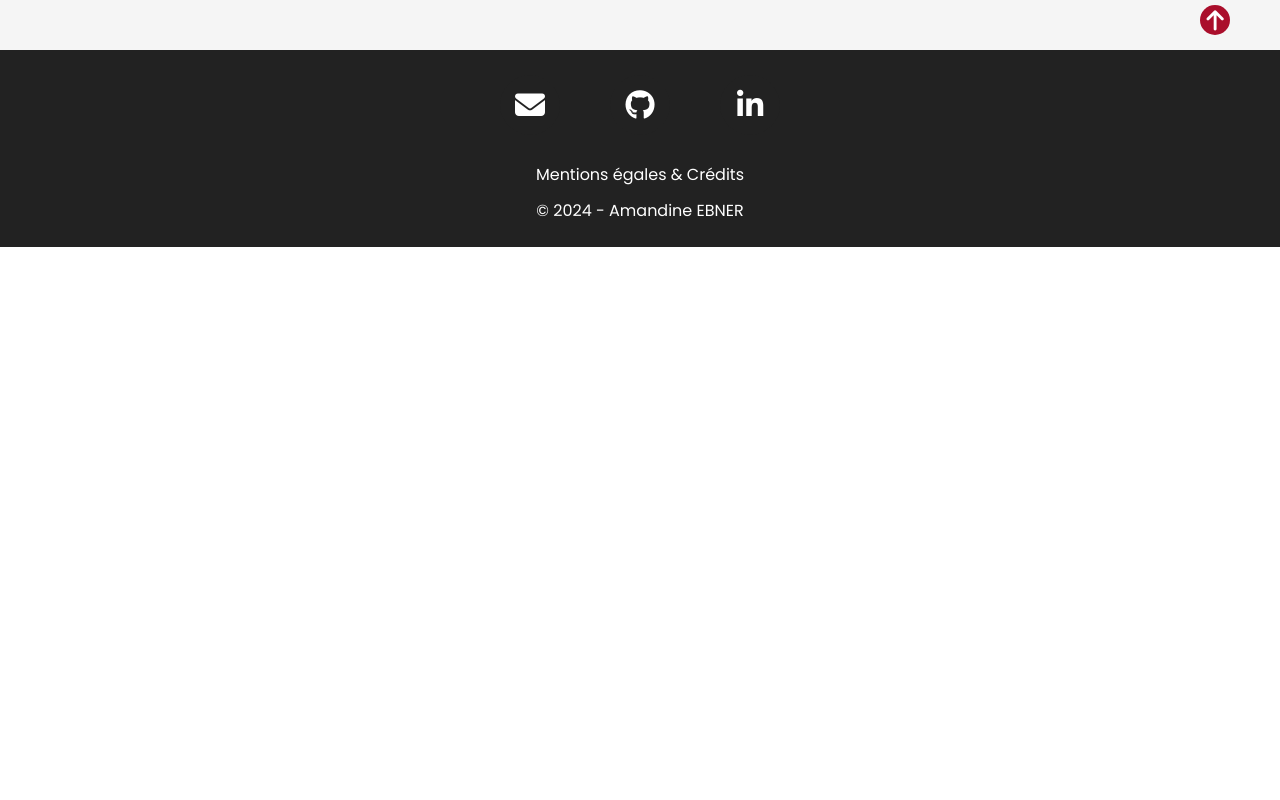
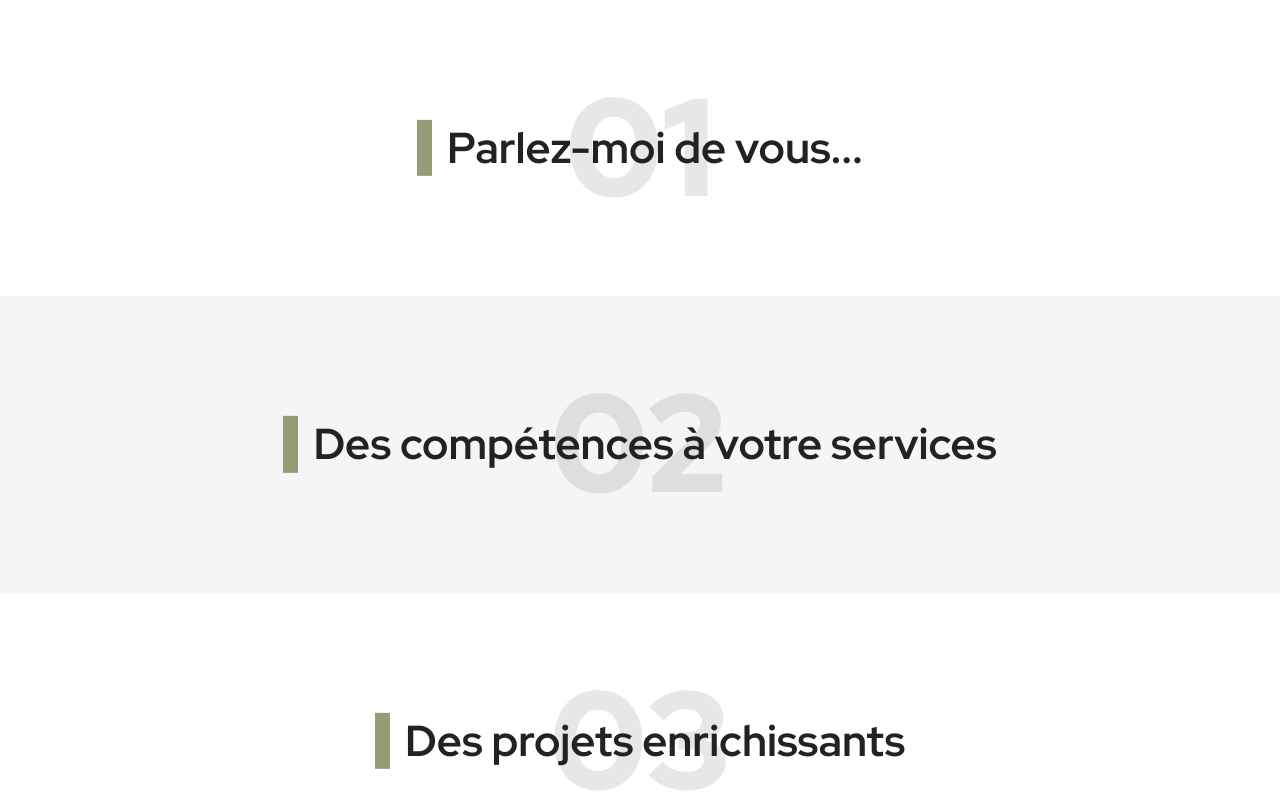
Before and after one commit to Amalynn/oc-iw-p12-portfolio, a React (Vite) app: page / in a window 1280 px wide. Shown: the top 800 px of the page. Built offline with nearby package versions, Linux system fonts and the light colour scheme.

Commit message:
TitleSection component created. Container layout updated.

```diff
--- a/src/assets/styles/styles.css
+++ b/src/assets/styles/styles.css
@@ -55,22 +55,31 @@ a {
 .main-container {
   width: 100%;
   max-width: 1440px;
-  padding: 0 20px;
+  padding: 50px 20px;
 }
 @media only screen and (min-width: 768px) {
   .main-container {
-    padding: 0 50px;
+    padding: 80px 50px;
   }
 }
 @media only screen and (min-width: 1400px) {
   .main-container {
-    padding: 0 110px;
+    padding: 112px 110px;
   }
 }
 
 .container-flex-end {
   display: flex;
   justify-content: flex-end;
+}
+
+.section-bg--gray {
+  background-color: #f5f5f5;
+}
+
+.container-flex--center {
+  display: flex;
+  justify-content: center;
 }
 
 .socialmedia {
@@ -151,6 +160,60 @@ a {
   background-color: #de95a2;
 }
 
+.title-section {
+  position: relative;
+  width: fit-content;
+  height: fit-content;
+  margin: 40px auto;
+  z-index: 2;
+}
+.title-section-h2 {
+  font-size: clamp(1rem, 0.3578rem + 2.936vw, 3rem);
+  font-weight: 700;
+  position: relative;
+  padding-left: 20px;
+  width: fit-content;
+}
+@media only screen and (min-width: 1200px) {
+  .title-section-h2 {
+    padding-left: 30px;
+  }
+}
+.title-section-h2::before {
+  content: "";
+  position: absolute;
+  left: 0;
+  top: 50%;
+  transform: translateY(-50%);
+  border-left: 10px solid #969d76;
+  height: 100%;
+}
+@media only screen and (min-width: 1200px) {
+  .title-section-h2::before {
+    border-left: 15px solid #969d76;
+  }
+}
+.title-section > .title-section-number {
+  font-weight: 900;
+  font-size: clamp(4.6875rem, 3.1823rem + 6.881vw, 9.375rem);
+  opacity: 0.1;
+  position: absolute;
+  top: 0;
+  left: 50%;
+  transform: translate(-50%, -40%);
+  z-index: -1;
+}
+@media only screen and (min-width: 768px) {
+  .title-section > .title-section-number {
+    transform: translate(-50%, -37%);
+  }
+}
+@media only screen and (min-width: 1200px) {
+  .title-section > .title-section-number {
+    transform: translate(-50%, -35%);
+  }
+}
+
 .footer {
   display: flex;
   flex-direction: column;
--- /dev/null
+++ b/src/components/TitleSection.jsx
@@ -0,0 +1,15 @@
+import PropTypes from 'prop-types';
+
+export default function TitleSection({title, number}) {
+    return (
+        <div className="title-section">
+            <h2 className="title-section-h2">{title}</h2>
+            <span className="title-section-number">{number}</span>
+        </div>
+    )
+}
+
+TitleSection.propTypes = {
+    title: PropTypes.string.isRequired,
+    number: PropTypes.string.isRequired
+}
--- a/src/pages/Home.jsx
+++ b/src/pages/Home.jsx
@@ -1,13 +1,46 @@
 import ScrollToTop from "../components/ScrollToTop.jsx";
+import TitleSection from "../components/TitleSection.jsx";
+
 
 export default function Home() {
     return ( <>
             <main>
+                <section id="apropos" className="container-flex--center" >
+                    <div className="main-container">
+                        <TitleSection
+                            title="Parlez-moi de vous..."
+                            number="01"
+                        />
+                    </div>
+                </section>
+                <section id="skills" className="section-bg--gray container-flex--center">
+                    <div className="main-container">
+                        <TitleSection
+                            title="Des compétences à votre services"
+                            number="02"
+                        />
+                    </div>
+                </section>
+                <section id="projects" className="container-flex--center">
+                    <div className="main-container">
+                        <TitleSection
+                            title="Des projets enrichissants"
+                            number="03"
+                        />
+                    </div>
+                </section>
+                <section id="contact" className="section-bg--gray container-flex--center">
+                    <div className="main-container">
+                        <TitleSection
+                            title="Restons en contact"
+                            number="04"
+                        />
+                    </div>
+                </section>
                 <section className="scroll-to-top-section">
-                    <div className="main-container container-flex-end">
+                    <div className="container-flex-end">
                         <ScrollToTop />
                     </div>
-
                 </section>
 
             </main>
--- a/src/scss/base/_helpers.scss
+++ b/src/scss/base/_helpers.scss
@@ -4,14 +4,14 @@
 .main-container {
     width: 100%;
     max-width: 1440px;
-    padding: 0 20px;
+    padding: 50px 20px;
 
         @include m.media-breakpoints-up(md) {
-            padding: 0 50px;
+            padding: 80px 50px;
         }
 
         @include m.media-breakpoints-up(xxl) {
-            padding: 0 110px;
+            padding: 112px 110px;
         }
 }
 
@@ -19,3 +19,12 @@
     display: flex;
     justify-content: flex-end;
 }
+
+.section-bg--gray {
+    background-color: var.$section-bg-color;
+}
+
+.container-flex--center {
+    display: flex;
+    justify-content: center;
+}
--- /dev/null
+++ b/src/scss/components/_titleSection.scss
@@ -0,0 +1,56 @@
+@use "../utils/variables" as var;
+@use "../utils/mixins" as m ;
+@use "sass:map";
+
+.title-section {
+    position: relative;
+    width: fit-content;
+    height: fit-content;
+    margin: 40px auto;
+    z-index: 2;
+
+    &-h2 {
+    font-size: clamp(1rem, 0.3578rem + 2.936vw, 3rem);
+    font-weight: map-get(var.$font-weights, bold) ;
+    position: relative;
+    padding-left: 20px;
+    width: fit-content;
+
+    @include m.media-breakpoints-up(xl) {
+        padding-left: 30px;
+    }
+
+        &::before {
+            content: "";
+            position: absolute;
+            left: 0;
+            top: 50%;
+            transform: translateY(-50%);
+            border-left: 10px solid var.$secondary-color;
+            height: 100%;
+
+            @include m.media-breakpoints-up(xl) {
+                border-left: 15px solid var.$secondary-color;
+            }
+        }
+    }
+
+    & > &-number {
+        font-weight: map.get(var.$font-weights, "black");
+        font-size: clamp(4.6875rem, 3.1823rem + 6.881vw, 9.375rem);
+        opacity: 0.1;
+        position: absolute;
+        top: 0;
+        left: 50%;
+        transform: translate(-50%, -40%);
+        z-index: -1;
+
+        @include m.media-breakpoints-up(md) {
+            transform: translate(-50%, -37%);
+        }
+
+        @include m.media-breakpoints-up(xl) {
+            transform: translate(-50%, -35%);
+        }
+    }
+  }
--- a/src/scss/components/index.scss
+++ b/src/scss/components/index.scss
@@ -1,2 +1,3 @@
 @forward "./socialmedia";
 @forward "./scrollToTop";
+@forward "./titleSection";
--- a/src/scss/utils/_variables.scss
+++ b/src/scss/utils/_variables.scss
@@ -16,6 +16,7 @@ $secondary-color: map.get($colors, "dark-grayish-yellow") ;
 $ternary-color: map.get($colors, "dark-red");
 $accent-color: map.get($colors, "very-soft-red");
 $white-color: map.get($colors, "white-clr");
+$section-bg-color: map.get($colors, "very-light-gray");
 
 $text-color: $primary-color;
 $section-bg-color: map.get($colors, "very-light-gray");
```
Also changed, not shown: 1 other file (tests, documents, lock files or other folders).
